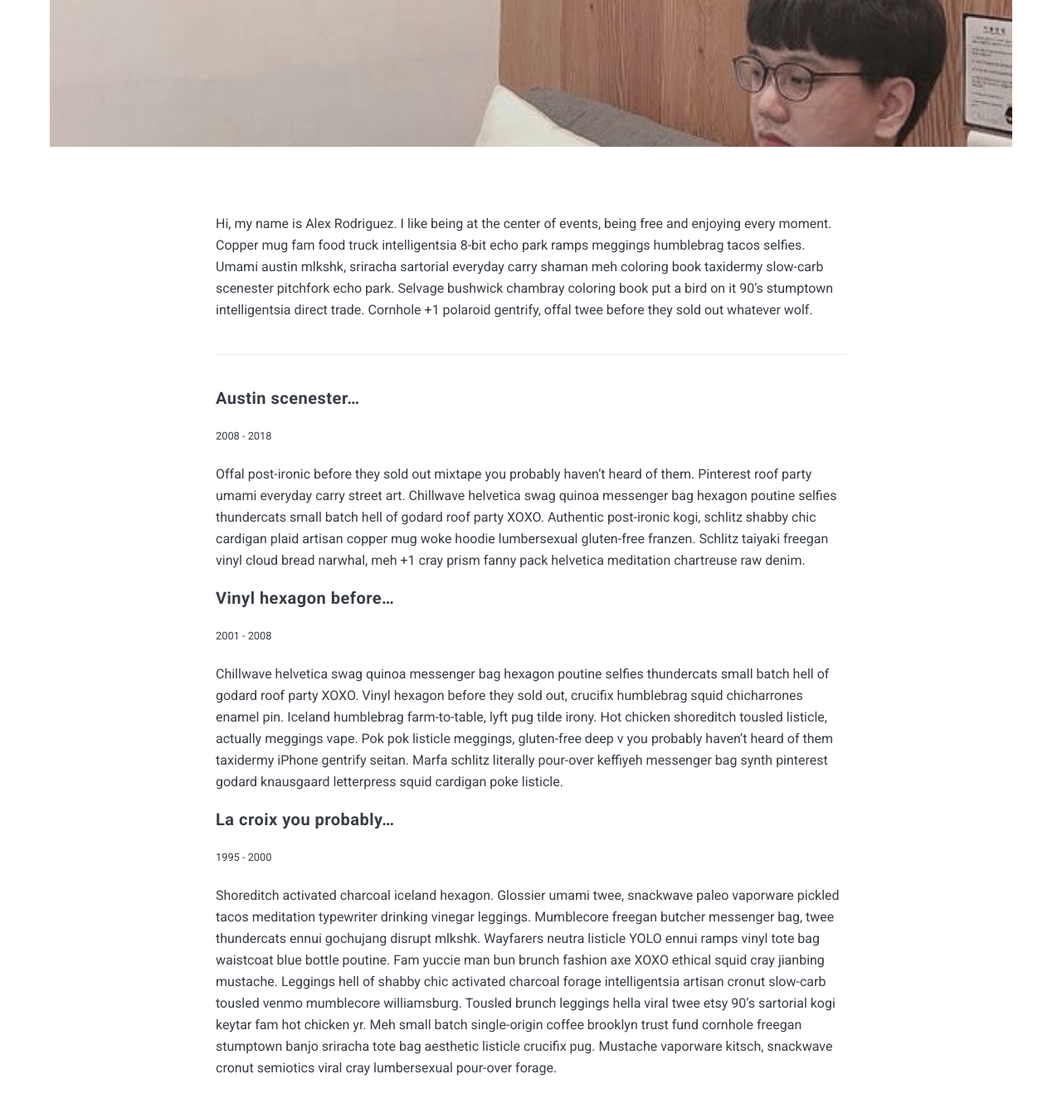
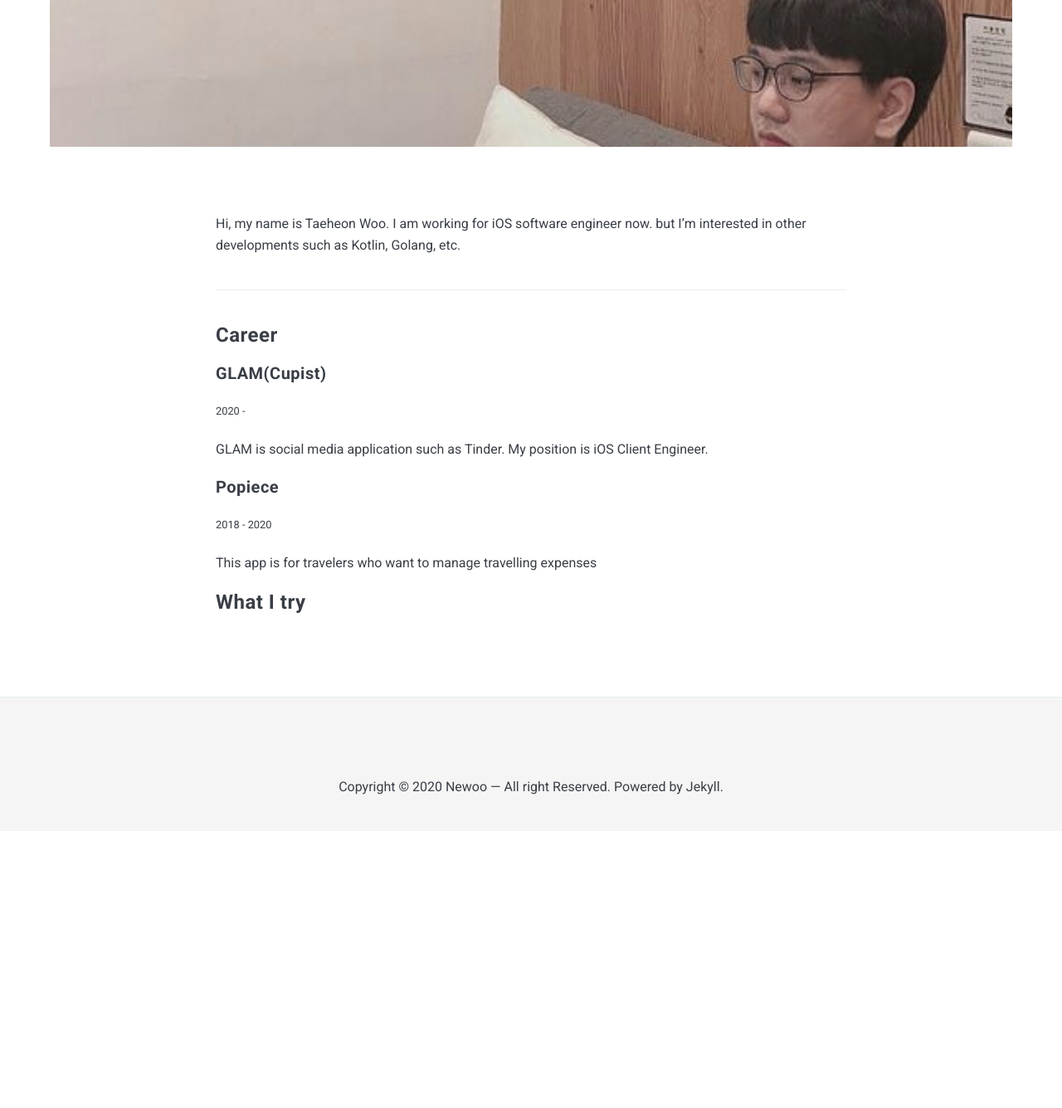
Before and after one commit to newoo/newoo.github.io, a Jekyll site: the page built from _pages/about.md, in a window 1280 px wide and 1400 px high, scrolled down 734 px. Shown: the top 1336 px of the window at 83% size. Built offline with Jekyll 4.4.1, drawn with Linux system fonts in a browser that asks for light colours; nearby versions of some CDN libraries; after the commit the page ends 1736 px from its top, so only the background shows below that.

Commit message:
Add career history at about.md

```diff
--- a/_pages/about.md
+++ b/_pages/about.md
@@ -5,22 +5,19 @@ permalink: /about_me/
 image: profile.jpg
 ---
 
-Hi, my name is Alex Rodriguez. I like being at the center of events, being free and enjoying every moment. Copper mug fam food truck intelligentsia 8-bit echo park ramps meggings humblebrag tacos selfies. Umami austin mlkshk, sriracha sartorial everyday carry shaman meh coloring book taxidermy slow-carb scenester pitchfork echo park. Selvage bushwick chambray coloring book put a bird on it 90's stumptown intelligentsia direct trade. Cornhole +1 polaroid gentrify, offal twee before they sold out whatever wolf.
+Hi, my name is Taeheon Woo. I am working for iOS software engineer now. but I'm interested in other developments such as Kotlin, Golang, etc.
 
 ***
 
-#### Austin scenester...
-<small>2008 - 2018</small>
+### Career
+#### GLAM(Cupist)
+<small>2020 - </small>
 
-Offal post-ironic before they sold out mixtape you probably haven't heard of them. Pinterest roof party umami everyday carry street art. Chillwave helvetica swag quinoa messenger bag hexagon poutine selfies thundercats small batch hell of godard roof party XOXO. Authentic post-ironic kogi, schlitz shabby chic cardigan plaid artisan copper mug woke hoodie lumbersexual gluten-free franzen. Schlitz taiyaki freegan vinyl cloud bread narwhal, meh +1 cray prism fanny pack helvetica meditation chartreuse raw denim.
+GLAM is social media application such as Tinder.
+My position is iOS Client Engineer.
+#### Popiece
+<small>2018 - 2020</small>
 
-#### Vinyl hexagon before...
-<small>2001 - 2008</small>
+This app is for travelers who want to manage travelling expenses
 
-Chillwave helvetica swag quinoa messenger bag hexagon poutine selfies thundercats small batch hell of godard roof party XOXO. Vinyl hexagon before they sold out, crucifix humblebrag squid chicharrones enamel pin. Iceland humblebrag farm-to-table, lyft pug tilde irony.
-Hot chicken shoreditch tousled listicle, actually meggings vape. Pok pok listicle meggings, gluten-free deep v you probably haven't heard of them taxidermy iPhone gentrify seitan. Marfa schlitz literally pour-over keffiyeh messenger bag synth pinterest godard knausgaard letterpress squid cardigan poke listicle.
-
-#### La croix you probably...
-<small>1995 - 2000</small>
-
-Shoreditch activated charcoal iceland hexagon. Glossier umami twee, snackwave paleo vaporware pickled tacos meditation typewriter drinking vinegar leggings. Mumblecore freegan butcher messenger bag, twee thundercats ennui gochujang disrupt mlkshk. Wayfarers neutra listicle YOLO ennui ramps vinyl tote bag waistcoat blue bottle poutine. Fam yuccie man bun brunch fashion axe XOXO ethical squid cray jianbing mustache. Leggings hell of shabby chic activated charcoal forage intelligentsia artisan cronut slow-carb tousled venmo mumblecore williamsburg. Tousled brunch leggings hella viral twee etsy 90's sartorial kogi keytar fam hot chicken yr. Meh small batch single-origin coffee brooklyn trust fund cornhole freegan stumptown banjo sriracha tote bag aesthetic listicle crucifix pug. Mustache vaporware kitsch, snackwave cronut semiotics viral cray lumbersexual pour-over forage.
+### What I try
```
Also changed, not shown: 1 other file.
